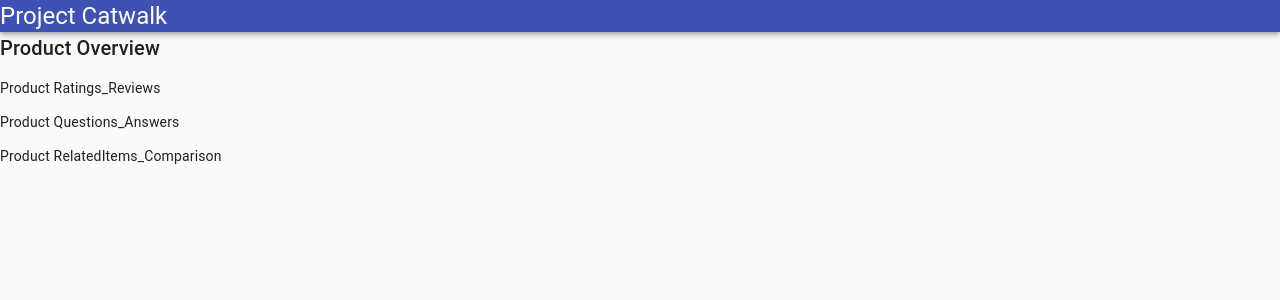
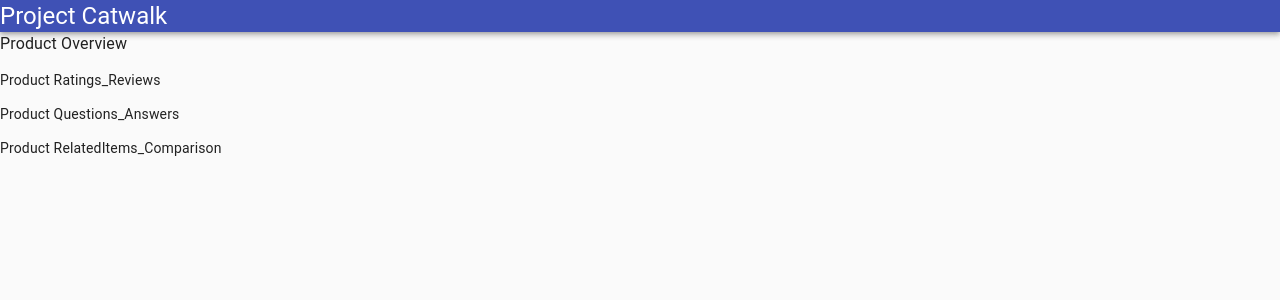
Before and after one commit to chuniversity/CatWalk, a React app: page / in a window 1280 px wide. Shown: the top 300 px of the page. Built offline with nearby package versions, Linux system fonts and the light colour scheme.

Commit message:
Default style Font applied Roboto

```diff
--- a/client/src/components/Product_Overview/index.jsx
+++ b/client/src/components/Product_Overview/index.jsx
@@ -9,7 +9,7 @@ class Overview extends React.Component {
   render () {
     return (
       <div>
-        <Typography variant="h6">Product Overview</Typography>
+        <Typography variant="body1">Product Overview</Typography>
       </div>
     )
   }
```
Also changed, not shown: 2 other files (tests, documents, lock files or other folders).
